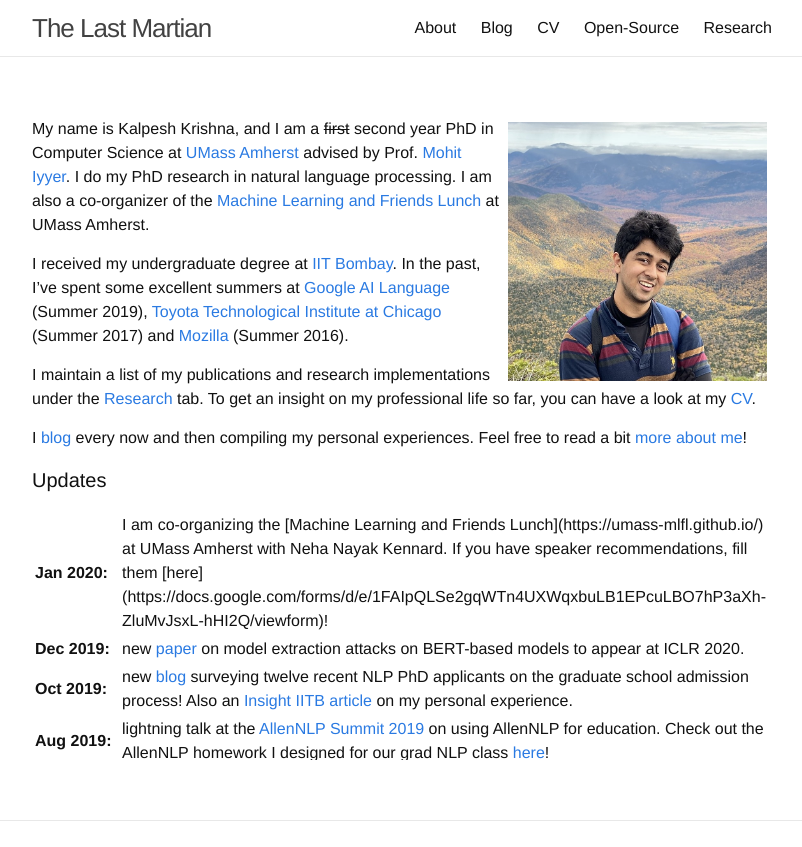
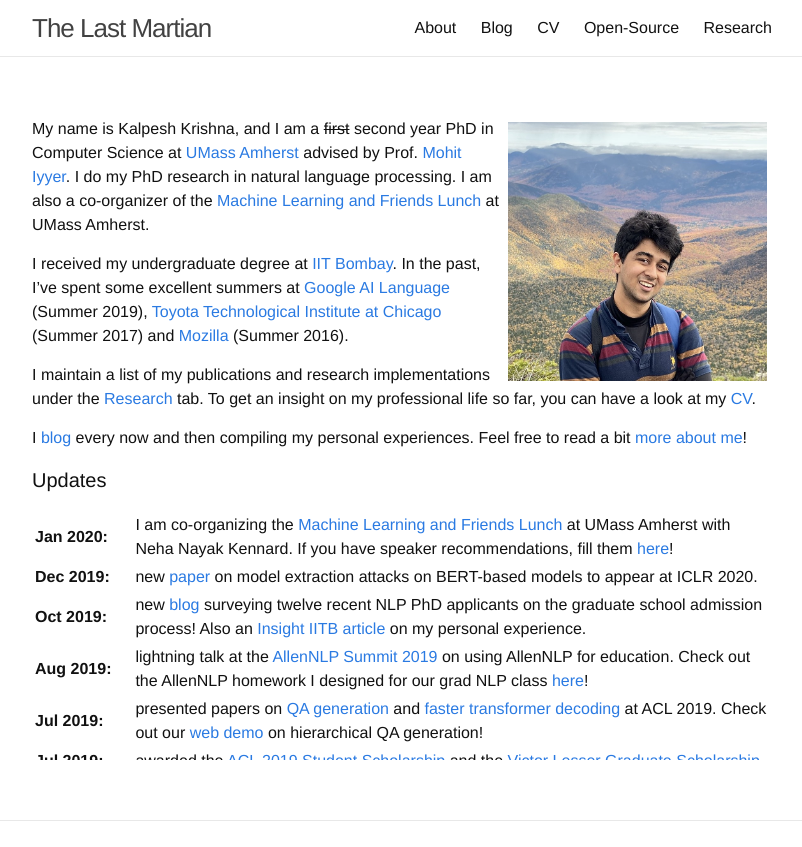
Before and after one commit to martiansideofthemoon/martiansideofthemoon.github.io, a Jekyll site: the page built from index.md, in a window 1280 px wide, cut to the strip 0-847 px from the top of the page. Shown: the whole strip, without its empty margins (238-1040 px from the left). Built offline with Jekyll 4.4.1, drawn with Linux system fonts in a browser that asks for light colours; comment, search, counter and statistics services are not loaded; part of the change alters nothing that is shown.

Commit message:
Update homepage

```diff
--- a/index.md
+++ b/index.md
@@ -19,7 +19,7 @@ I [blog]({{ site.url }}/archive) every now and then compiling my personal experi
 <table>
 <col width="100px">
 <col width="650px">
-<tr><td><b>Jan 2020:</b></td><td>I am co-organizing the [Machine Learning and Friends Lunch](https://umass-mlfl.github.io/) at UMass Amherst with Neha Nayak Kennard. If you have speaker recommendations, fill them [here](https://docs.google.com/forms/d/e/1FAIpQLSe2gqWTn4UXWqxbuLB1EPcuLBO7hP3aXh-ZluMvJsxL-hHI2Q/viewform)!</td></tr>
+<tr><td><b>Jan 2020:</b></td><td>I am co-organizing the <a href="https://umass-mlfl.github.io/">Machine Learning and Friends Lunch</a> at UMass Amherst with Neha Nayak Kennard. If you have speaker recommendations, fill them <a href="https://docs.google.com/forms/d/e/1FAIpQLSe2gqWTn4UXWqxbuLB1EPcuLBO7hP3aXh-ZluMvJsxL-hHI2Q/viewform">here</a>!</td></tr>
 <tr><td><b>Dec 2019:</b></td><td> new <a href="https://arxiv.org/abs/1910.12366">paper</a> on model extraction attacks on BERT-based models to appear at ICLR 2020.</td></tr>
 <tr><td><b>Oct 2019:</b></td><td> new <a href="https://blog.nelsonliu.me/2019/10/24/student-perspectives-on-applying-to-nlp-phd-programs/">blog</a> surveying twelve recent NLP PhD applicants on the graduate school admission process! Also an <a href="https://www.insightiitb.org/umass-amherst-kalpesh-krishna-univ-series/">Insight IITB article</a> on my personal experience.</td></tr>
 <tr><td><b>Aug 2019:</b></td><td> lightning talk at the <a href="https://medium.com/ai2-blog/2019-allennlp-summit-c954d258f819">AllenNLP Summit 2019</a> on using AllenNLP for education. Check out the AllenNLP homework I designed for our grad NLP class <a href="https://github.com/martiansideofthemoon/allennlp-probe-hw">here</a>!</td></tr>
```
